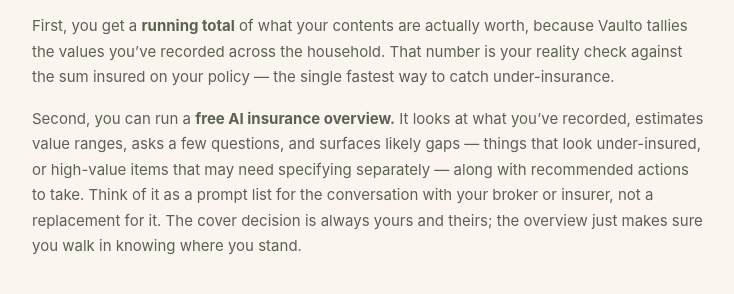
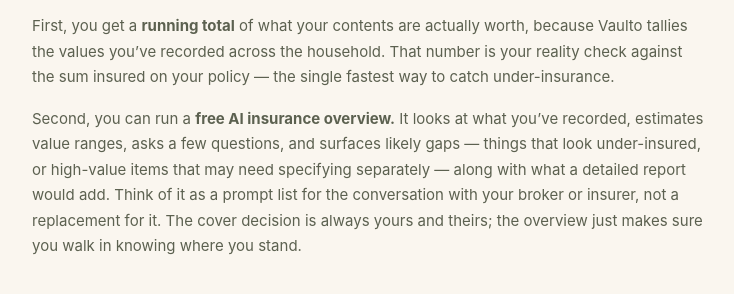
Before and after one commit to aryagavmari-1/vaulto-marketing, an Astro site: page /blog/home-contents-inventory-for-insurance in a window 1280 px wide. Shown: the part 2514-2808 px from the top of the page, 272-1006 px from the left. Built offline with nearby package versions, Linux system fonts and the light colour scheme; Astro itself is replaced by a stand-in of ours; no server answers.

Commit message:
content: free insurance overview adds "what a detailed report would add", not recommended actions (ARY-1364)
recommendedActions is a paid AdvisoryReport field (advisoryPipeline.ts L139),
not part of the free AdvisoryEstimate. Replaced with whatDetailedReportAdds,
a real free-tier overview section (L482). Site 7 of the ARY-1364 sweep — a
"risk area" grep does not find it.

Co-Authored-By: Paperclip <noreply@paperclip.ing>

```diff
--- a/src/content/blog/home-contents-inventory-for-insurance.md
+++ b/src/content/blog/home-contents-inventory-for-insurance.md
@@ -63,7 +63,7 @@
 
 First, you get a **running total** of what your contents are actually worth, because Vaulto tallies the values you've recorded across the household. That number is your reality check against the sum insured on your policy — the single fastest way to catch under-insurance.
 
-Second, you can run a **free AI insurance overview.** It looks at what you've recorded, estimates value ranges, asks a few questions, and surfaces likely gaps — things that look under-insured, or high-value items that may need specifying separately — along with recommended actions to take. Think of it as a prompt list for the conversation with your broker or insurer, not a replacement for it. The cover decision is always yours and theirs; the overview just makes sure you walk in knowing where you stand.
+Second, you can run a **free AI insurance overview.** It looks at what you've recorded, estimates value ranges, asks a few questions, and surfaces likely gaps — things that look under-insured, or high-value items that may need specifying separately — along with what a detailed report would add. Think of it as a prompt list for the conversation with your broker or insurer, not a replacement for it. The cover decision is always yours and theirs; the overview just makes sure you walk in knowing where you stand.
 
 ## Keep it current
 
```
